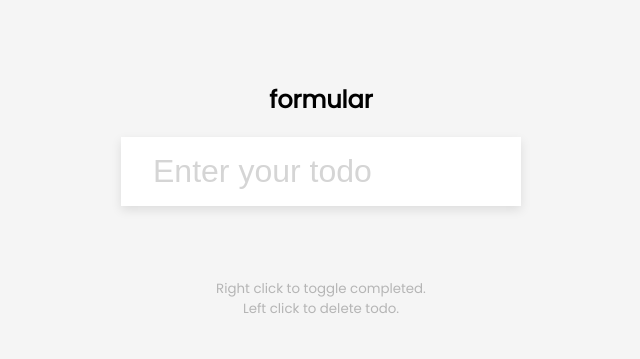
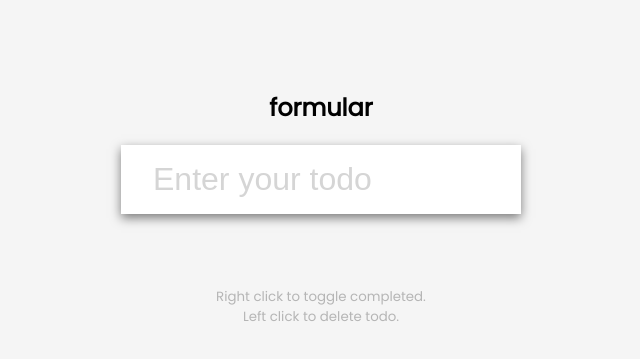
Before and after one commit to grnstnrvc/To-do-list, a plain HTML site: page index.html in a window 1280 px wide. Shown: the part 301-660 px from the top of the page, without its empty margins (319-959 px from the left). Drawn offline with Linux system fonts and the light colour scheme.

Commit message:
Update style.css

```diff
--- a/style.css
+++ b/style.css
@@ -10,7 +10,7 @@ body {
     align-items: center;
     flex-direction: column;
     height: 100vh;
-    margin: 0;
+    margin: 5;
     background: #f5f5f5;
 }
 
@@ -22,7 +22,7 @@ h1 {
 }
 
 form {
-    box-shadow: 0 4px 10px rgba(0, 0, 0, 0.1);
+    box-shadow: 0 4px 10px rgba(0, 0, 0, 0.5);
     max-width: 100%;
     width: 400px;
 }
```
